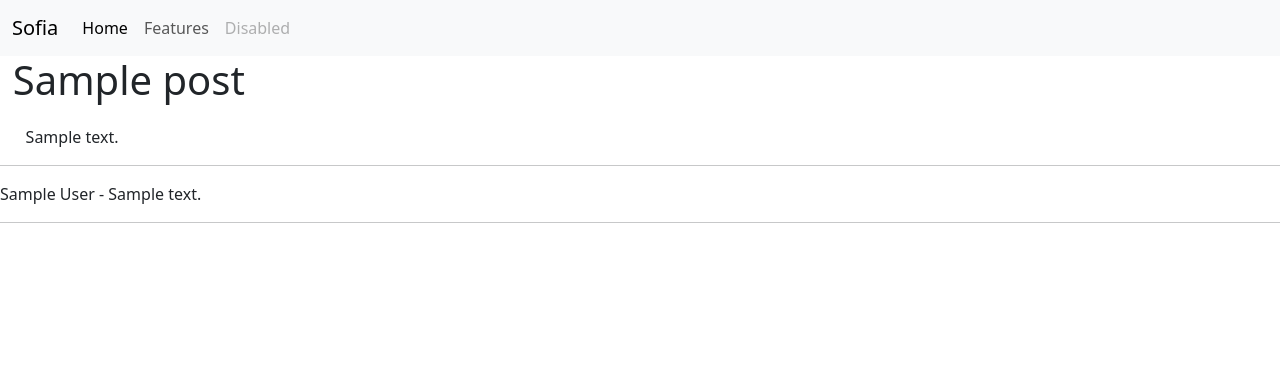
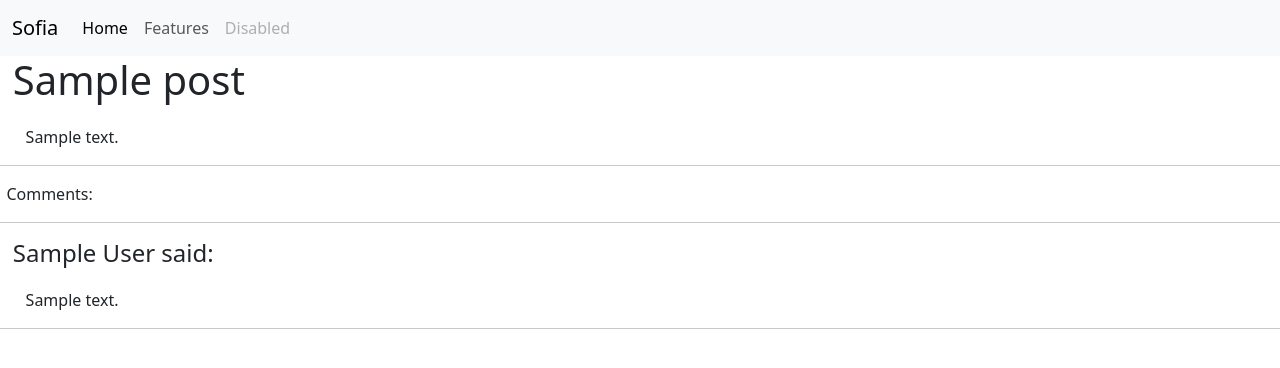
Before and after one commit to jav6/django-blog, a Django app: a page that uses blog/templates/blog/detail.html in a window 1280 px wide. Shown: the top 368 px of the page. Run offline with Django 3.2, Linux system fonts and the light colour scheme; tables that the repository leaves empty hold one stand-in row (values such as "Sample post"); some libraries are stand-ins or nearby versions.

Commit message:
Add style to blog->comments

```diff
--- a/blog/templates/blog/detail.html
+++ b/blog/templates/blog/detail.html
@@ -5,10 +5,12 @@
     <p style="padding-left: 2%; padding-top: 1%; padding-right: 1%;" >{{ post.post_body }}</p>
     <hr />
     {% if not post.comments.all %}
-        We have no comment yet
+        <p style="padding-left: 0.5%;">We have no comment yet</p><hr />
     {% else %}
+        <p style="padding-left: 0.5%;">Comments:</p><hr />
         {% for comment in post.comments.all %}
-            {{ comment.author }} - {{ comment.text }}
+            <h4 style="padding-left: 1%;" class="blog-post-title">{{ comment.author }} said:</h4>
+            <p style="padding-left: 2%; padding-top: 1%; padding-right: 1%;" >{{ comment.text }}</p>
             <hr />
         {% endfor %}
     {% endif %}
```
